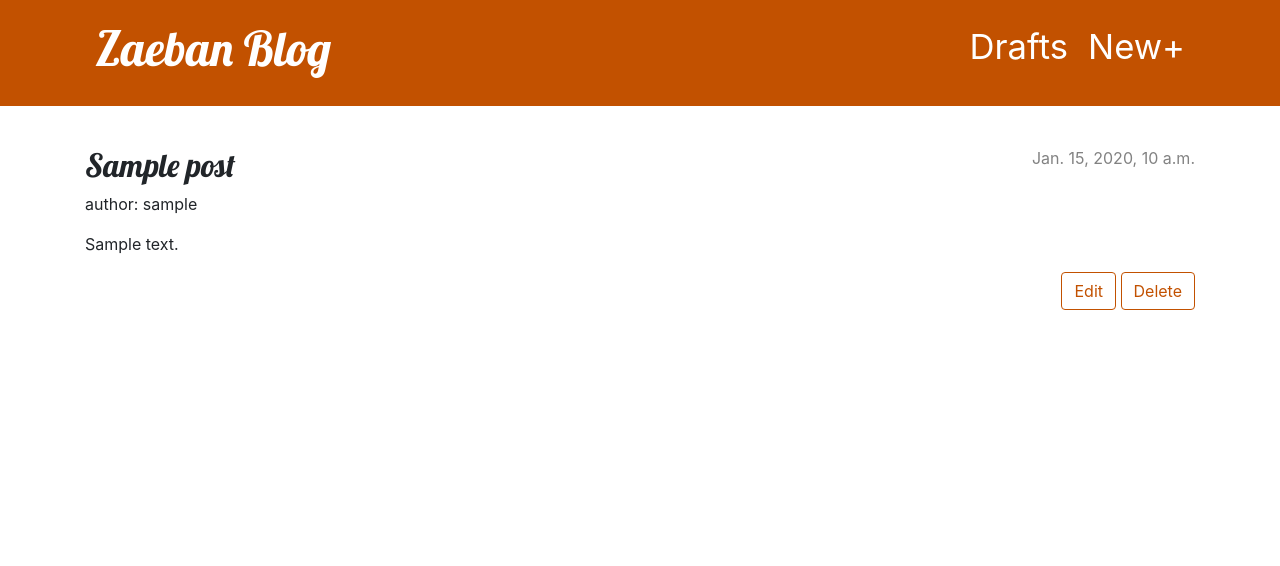
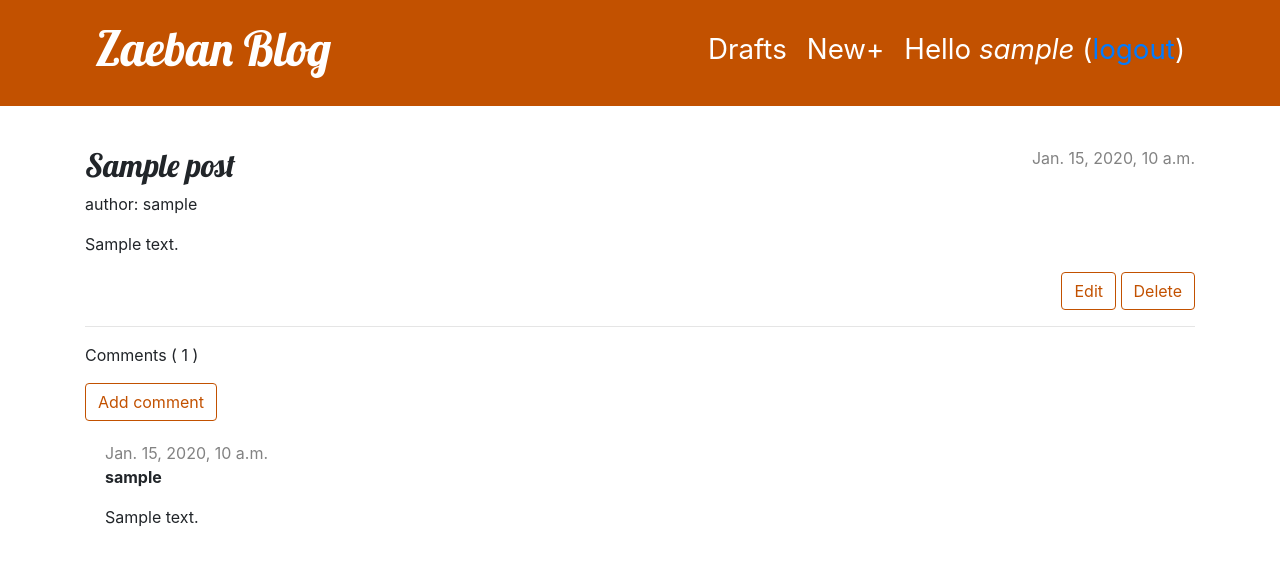
Before and after one commit to aleksandarj/my-first-blog, a Django app: page /post/1/ in a window 1280 px wide. Shown: the top 566 px of the page. Run offline with Django 3.2, Linux system fonts and the light colour scheme; a user stored in the database is signed in; tables that the repository leaves empty hold one stand-in row (values such as "Sample post").

Commit message:
added comments and comment approval

```diff
--- a/blog/admin.py
+++ b/blog/admin.py
@@ -1,4 +1,5 @@
 from django.contrib import admin
-from .models import Post
+from .models import Post, Comment
 
 admin.site.register(Post)
+admin.site.register(Comment)
--- a/blog/models.py
+++ b/blog/models.py
@@ -14,5 +14,22 @@ class Post(models.Model):
         self.published_date = timezone.now()
         self.save()
 
+    def approved_comments(self):
+        return self.comments.filter(approved_comment=True)
+
     def __str__(self):
         return self.title
+
+class Comment(models.Model):
+    author = models.ForeignKey(settings.AUTH_USER_MODEL, on_delete=models.CASCADE)
+    post = models.ForeignKey('blog.Post', on_delete=models.CASCADE, related_name='comments')
+    text = models.TextField()
+    created_date = models.DateTimeField(default=timezone.now)
+    approved_comment = models.BooleanField(default=False)
+
+    def approve(self):
+        self.approved_comment = True
+        self.save()
+
+    def __str__(self):
+        return self.text
--- a/blog/static/css/blog.css
+++ b/blog/static/css/blog.css
@@ -68,3 +68,7 @@ h4 {
     color: #FFFFFF;
     background-color: #C25100;
 }
+
+.comment {
+    margin: 20px 0px 20px 20px;
+}
--- a/blog/templates/blog/base.html
+++ b/blog/templates/blog/base.html
@@ -11,10 +11,19 @@
         <header class="page-header">
             <div class="container">
                 {% if user.is_authenticated %}
+                <p class="top-menu">
+                    <small>Hello <i>{{ user.username }}</i> (<a href="{% url 'logout' %}">logout</a>)</small>
+                </p>
                 <a href="{% url 'post_new' %}" class="top-menu">
-                    New+
+                    <small>New+</small>
                 </a>
-                <a href="{% url 'post_draft_list' %}" class="top-menu">Drafts</span></a>
+                <a href="{% url 'post_draft_list' %}" class="top-menu">
+                    <small>Drafts</small>
+                </a>
+                {% else %}
+                <a href="{% url 'login' %}" class="top-menu">
+                    Login
+                </a>
                 {% endif %}
                 <h1><a href="/">Zaeban Blog</a></h1>
             </div>
--- a/blog/templates/blog/post_detail.html
+++ b/blog/templates/blog/post_detail.html
@@ -25,4 +25,51 @@
             {% endif %}
         </aside>
     </article>
+
+    <hr>
+
+    <p>Comments (
+    {% if user.is_authenticated and user.pk == post.author.pk %}
+        {{ post.comments.count }}
+    {% else %}
+        {{ post.approved_comments.count }}
+    {% endif %}
+    )</p>
+
+    <a class="btn btn-default" href="{% url 'add_comment_to_post' pk=post.pk %}">
+        Add comment
+    </a>
+
+    {% if user.is_authenticated and user.pk == post.author.pk %}
+        {% for comment in post.comments.all %}
+            <div class="comment">
+                <div class="date">
+                    {{ comment.created_date }}
+                    {% if not comment.approved_comment %}
+                        <a class="btn btn-default" href="{% url 'comment_remove' pk=comment.pk %}">
+                            remove
+                        </a>
+                        <a class="btn btn-default" href="{% url 'comment_approve' pk=comment.pk %}">
+                            approve
+                        </a>
+                    {% endif %}
+                </div>
+                <strong>{{ comment.author }}</strong>
+                <p>{{ comment.text|linebreaks }}</p>
+            </div>
+        {% empty %}
+            <p>No comments here yet :(</p>
+        {% endfor %}
+    {% else %}
+        {% for comment in post.approved_comments.all %}
+            <div class="comment">
+                <div class="date">{{ comment.created_date }}</div>
+                <strong>{{ comment.author }}</strong>
+                <p>{{ comment.text|linebreaks }}</p>
+            </div>
+        {% empty %}
+            <p>No comments here yet :(</p>
+        {% endfor %}
+    {% endif %}
+
 {% endblock %}
--- a/blog/urls.py
+++ b/blog/urls.py
@@ -9,4 +9,9 @@ urlpatterns = [
     path('drafts/', views.post_draft_list, name='post_draft_list'),
     path('post/<pk>/publish/', views.post_publish, name='post_publish'),
     path('post/<pk>/remove/', views.post_remove, name='post_remove'),
+    path('accounts/login/', views.LoginView.as_view(), name='login'),
+    path('accounts/logout/', views.LogoutView.as_view(next_page='/'), name='logout'),
+    path('post/<int:pk>/comment/', views.add_comment_to_post, name='add_comment_to_post'),
+    path('comment/<int:pk>/approve/', views.comment_approve, name='comment_approve'),
+    path('comment/<int:pk>/remove/', views.comment_remove, name='comment_remove'),
 ]
--- a/blog/views.py
+++ b/blog/views.py
@@ -1,8 +1,11 @@
 from django.shortcuts import render, get_object_or_404, redirect
 from django.http import HttpResponseForbidden
-from .models import Post
-from .forms import PostForm
+from .models import Post, Comment
+from .forms import PostForm, CommentForm
 from django.utils import timezone
+from django.contrib.auth.decorators import login_required
+from django.contrib.auth.views import LoginView
+from django.contrib.auth.views import LogoutView
 
 def post_list(request):
     posts = Post.objects.exclude(published_date__isnull=True).order_by('-published_date')
@@ -12,6 +15,7 @@ def post_detail(request, pk):
     post = get_object_or_404(Post, pk=pk)
     return render(request, 'blog/post_detail.html', {'post': post})
 
+@login_required
 def post_new(request):
     if request.method == "POST":
         form = PostForm(request.POST)
@@ -25,6 +29,7 @@ def post_new(request):
         form = PostForm()
     return render(request, 'blog/post_edit.html', {'form': form})
 
+@login_required
 def post_edit(request, pk):
     post = get_object_or_404(Post, pk=pk)
 
@@ -43,16 +48,46 @@ def post_edit(request, pk):
         form = PostForm(instance=post)
     return render(request, 'blog/post_edit.html', {'form': form})
 
+@login_required
 def post_draft_list(request):
     posts = Post.objects.filter(published_date__isnull=True).filter(author__pk=request.user.pk).order_by('-created_date')
     return render(request, 'blog/post_draft_list.html', {'posts': posts})
 
+@login_required
 def post_publish(request, pk):
     post = get_object_or_404(Post, pk=pk)
     post.publish()
     return redirect('post_list', pk=pk)
 
+@login_required
 def post_remove(request, pk):
     post = get_object_or_404(Post, pk=pk)
     post.delete()
     return redirect('post_list')
+
+@login_required
+def add_comment_to_post(request, pk):
+    post = get_object_or_404(Post, pk=pk)
+    if request.method == "POST":
+        form = CommentForm(request.POST)
+        if form.is_valid():
+            comment = form.save(commit=False)
+            comment.post = post
+            comment.author = request.user
+            comment.save()
+            return redirect('post_detail', pk=post.pk)
+    else:
+        form = CommentForm()
+        return render(request, 'blog/add_comment_to_post.html', {'form': form})
+
+@login_required
+def comment_approve(request, pk):
+    comment = get_object_or_404(Comment, pk=pk)
+    comment.approve()
+    return redirect('post_detail', pk=comment.post.pk)
+
+@login_required
+def comment_remove(request, pk):
+    comment = get_object_or_404(Comment, pk=pk)
+    comment.delete()
+    return redirect('post_detail', pk=comment.post.pk)
--- a/mysite/settings.py
+++ b/mysite/settings.py
@@ -15,6 +15,7 @@ import os
 # Build paths inside the project like this: os.path.join(BASE_DIR, ...)
 BASE_DIR = os.path.dirname(os.path.dirname(os.path.abspath(__file__)))
 
+LOGIN_REDIRECT_URL = '/'
 
 # Quick-start development settings - unsuitable for production
 # See https://docs.djangoproject.com/en/2.2/howto/deployment/checklist/
```
Also changed, not shown: blog/forms.py (+8 -2 lines), blog/templates/blog/add_comment_to_post.html (added, +9 -0 lines), blog/templates/blog/post_list.html (+12 -7 lines), blog/templates/registration/login.html (added, +24 -0 lines), blog/migrations/0002_comment.py (added). Lines whose indentation alone changed are shown as unchanged.
